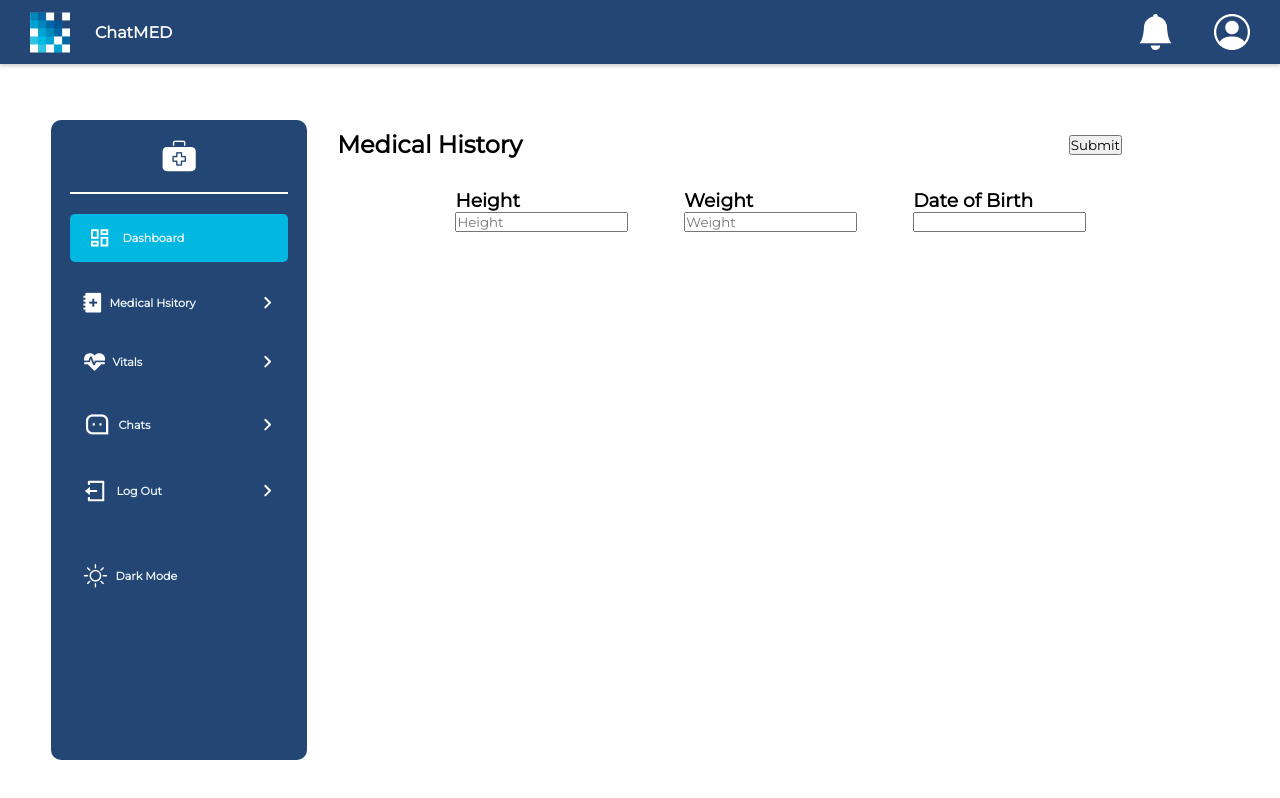
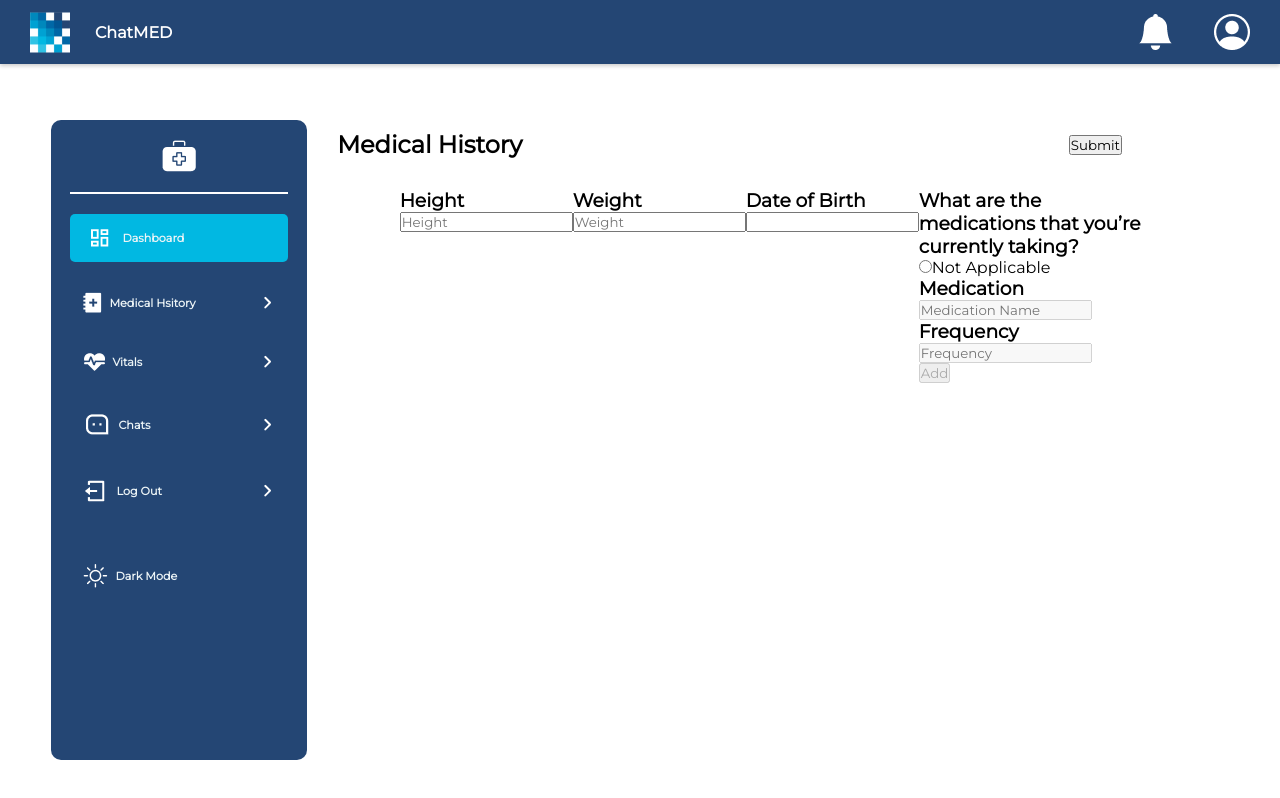
Before and after one commit to mohamad-shoumar/ChatMED, a React (Create React App) app in the folder frontend/: page /medicalhistory in a window 1280 px wide. Built offline with nearby package versions, Linux system fonts and the light colour scheme.

Commit message:
created medical history section

```diff
--- a/frontend/src/pages/MedicalHistory/MedicalHistory.tsx
+++ b/frontend/src/pages/MedicalHistory/MedicalHistory.tsx
@@ -16,6 +16,7 @@ import LogIn from "../../components/LogIn/LogIn";
 const MedicalHistory = () => {
   const [selectedDate, setSelectedDate] = useState<Date | null>(null);
   const navigate = useNavigate();
+  const [radio, setRadio] = useState(true);
 
   return (
     <div>
@@ -63,6 +64,53 @@ const MedicalHistory = () => {
                 isClearable
               />
             </div>
+
+            <div className={styles.sectionsMain}>
+              <div className={styles.sections}>
+                <div className={styles.section1}>
+                  <div className={styles.section1Title}>
+                    <h3>
+                      What are the medications that you’re currently taking?
+                    </h3>
+                  </div>
+                  <div className={styles.section1Radio}>
+                    <label>
+                      <input
+                        type="radio"
+                        name="Not Applicable"
+                        value={"notApplicable"}
+                        onChange={(e) => setRadio(false)}
+                      />
+                      Not Applicable
+                    </label>
+                  </div>
+                  <div className={styles.section1Input}>
+                    <div className={styles.section1Input1}>
+                      <h3>Medication</h3>
+                      <input
+                        type="text"
+                        placeholder="Medication Name"
+                        disabled={radio}
+                      />
+                    </div>
+                    <div className={styles.section1Input2}>
+                      <h3>Frequency</h3>
+                      <input
+                        type="text"
+                        placeholder="Frequency"
+                        disabled={radio}
+                      />
+                    </div>
+                    <div className={styles.section1AddBtn}>
+                      <button className={styles.addBtn} disabled={radio}>
+                        Add
+                        <FontAwesomeIcon icon="plus" />
+                      </button>
+                    </div>
+                  </div>
+                </div>
+              </div>
+            </div>
           </div>
         </div>
       </div>
```
